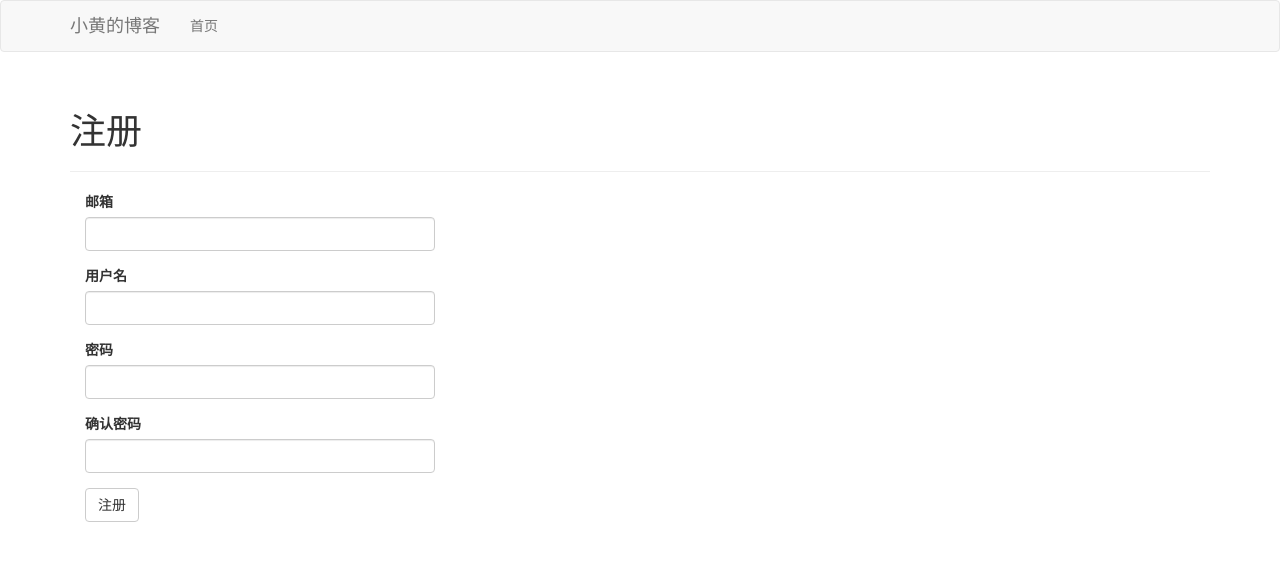
After one commit to hyfgreg/newblog, a Flask app: template app/templates/admin/register.html in a window 1280 px wide. The commit adds this page. Shown: the top 561 px of the page. Run offline with Flask 2, Linux system fonts and the light colour scheme; the template is opened without the code that fills it: values that come from a table or form of the project are taken from there, others are empty; some libraries are stand-ins or nearby versions.

Commit message:
add email

```diff
--- a/app/admin/forms.py
+++ b/app/admin/forms.py
@@ -1,6 +1,8 @@
 from flask_wtf import FlaskForm
 from wtforms import StringField, PasswordField, BooleanField, SubmitField
-from wtforms.validators import Required, Length, Email
+from wtforms.validators import Required, Length, Email,Regexp,EqualTo,ValidationError
+from ..models import User
+
 
 class LoginForm(FlaskForm):
     email = StringField('邮箱', validators=[Required(),Length(1,64),Email()])
@@ -8,3 +10,22 @@ class LoginForm(FlaskForm):
     remember_me = BooleanField('保持登录')
 
     submit = SubmitField('登录')
+
+
+class RegistrationForm(FlaskForm):
+    email = StringField('邮箱',validators=[Required(),Length(1,64),Email()])
+    username = StringField('用户名',validators=[Required(),Length(1,64),
+                                             Regexp('^[A-Za-z0-9_.]*$',0,
+                                                    '用户名仅能含有字母、数字、点、下划线！！！')])
+    password = PasswordField('密码',validators=[Required(),EqualTo('password2',message='请输入相同密码！！！')])
+    password2 = PasswordField('确认密码',validators=[Required()])
+
+    submit = SubmitField('注册')
+
+    def validate_email(self,field):
+        if User.query.filter_by(email = field.data).first():
+            raise ValidationError('邮箱已存在！！！')
+
+    def validate_username(self,field):
+        if User.query.filter_by(username = field.data).first():
+            raise ValidationError('用户名已存在！！！')
--- a/app/admin/views.py
+++ b/app/admin/views.py
@@ -1,9 +1,10 @@
 from flask import url_for,request, render_template, flash, make_response, session, redirect
 from . import admin
-from .forms import LoginForm
-from ..models import User
+from .forms import LoginForm, RegistrationForm
+from ..models import User,db
 from werkzeug.security import generate_password_hash, check_password_hash
 from ..tools.myLogin import should_login,should_not_login, if_admin_registered
+from ..email import send_email
 import logging
 
 # 去掉链接末尾的/，这是个大坑，比如/admin/register可以访问，但是/admin/register/就不可以访问了
@@ -49,4 +50,31 @@ def logout():
 @admin.route('/register', methods=['GET', 'POST'])
 @if_admin_registered
 def register():
-    return '<h1>这是一个注册界面</h1>'
+    form  = RegistrationForm()
+    if form.validate_on_submit():
+        user = User(email = form.email.data,
+                    username = form.username.data,
+                    password = form.password.data,
+                    role_id = 1)
+        db.session.add(user)
+        db.session.commit()
+        token = user.generate_confirmation_token()
+        send_email(user.email,'请验证您的账号！！！',
+                   template='admin/email/confirm',user = user,token = token)
+
+
+        flash('你已经注册，在登录后需首先验证账号！')
+        return redirect(url_for('admin.login'))
+    return render_template('admin/register.html',form = form)
+
+@admin.route('/confirm/<token>')
+@should_login
+def confirm(token):
+    user = User.query.filter_by(role_id = 1).first()
+    if user.confirmed:
+        return redirect(url_for('main.index'))
+    if user.confirm(token):
+        flash('您的账号已经验证！')
+    else:
+        flash('验证地址无效或者已过期')
+    return redirect(url_for('main.index'))
--- /dev/null
+++ b/app/templates/admin/register.html
@@ -0,0 +1,13 @@
+{% extends "base.html" %}
+{% import "bootstrap/wtf.html" as wtf %}
+
+{% block title %}小黄的博客-注册{% endblock %}
+
+{% block page_content %}
+<div class="page-header">
+    <h1>注册</h1>
+</div>
+<div class="col-md-4">
+    {{ wtf.quick_form(form) }}
+</div>
+{% endblock %}
--- a/app/templates/base.html
+++ b/app/templates/base.html
@@ -4,8 +4,8 @@
 
 {% block head %}
 {{ super() }}
-<link rel="shortcut icon" href="{{ url_for('static', filename='favicon.ico') }}" type="image/x-icon">
-<link rel="icon" href="{{ url_for('static', filename='favicon.ico') }}" type="image/x-icon">
+<link rel="shortcut icon" href="{{ url_for('static', filename='logo.png') }}" type="image/x-icon">
+<link rel="icon" href="{{ url_for('static', filename='logo.png') }}" type="image/x-icon">
 <link rel="stylesheet" type="text/css" href="{{ url_for('static', filename='styles.css') }}">
 {% endblock %}
 
--- a/app/templates/index.html
+++ b/app/templates/index.html
@@ -1,6 +1,6 @@
 {% extends "base.html" %}
 
-{% block title %}Flasky{% endblock %}
+{% block title %}小黄的博客{% endblock %}
 
 {% block page_content %}
 <div class="page-header">
--- a/app/tools/myLogin.py
+++ b/app/tools/myLogin.py
@@ -14,9 +14,9 @@ def check_login():
 def should_login(func):
     @wraps(func)
     def wrap(*args,**kwargs):
-        name_hash = request.cookies.get('name_hash','None')
-        if not name_hash:
-            flash('你得登录才能注销啊！！！')
+        # name_hash = request.cookies.get('name_hash','None')
+        if not check_login():
+            flash('请登录！！！')
             return redirect(url_for('main.index'))
         return func(*args,**kwargs)
     return wrap
@@ -35,10 +35,9 @@ def if_admin_registered(func):
     @wraps(func)
     def wrap(*args,**kwargs):
         user = User.query.filter_by(role_id = 1).first()
-        if not user:
+        if user and request.endpoint[:] == 'admin.register':
+            return redirect(url_for('admin.login'))
+        elif not user and request.endpoint[:] == 'admin.login':
             return redirect(url_for('admin.register'))
-        elif user.username == 'hyfgreg' and request.endpoint[:] == 'admin.register':
-            # flash(request.endpoint[:])
-            return redirect(url_for('admin.login'))
         return func(*args,**kwargs)
     return wrap
--- a/config.py
+++ b/config.py
@@ -12,8 +12,8 @@ class Config:
     MAIL_USE_SSL = True
     MAIL_USERNAME = os.environ.get('MAIL_USERNAME') or 'hyfgreg'
     MAIL_PASSWORD = os.environ.get('MAIL_PASSWORD') or 'Zhangxia2008111'
-    FLASKY_MAIL_SUBJECT_PREFIX = '[Flasky]'
-    FLASKY_MAIL_SENDER = 'Flasky Admin <hyfgreg@163.com>'
+    FLASKY_MAIL_SUBJECT_PREFIX = '[小黄的博客]'
+    FLASKY_MAIL_SENDER = '小黄的博客 <hyfgreg@163.com>'
     FLASKY_ADMIN = os.environ.get('FLASKY_ADMIN') or 'hyfgreg@163.com'
     # FLASKY_POSTS_PER_PAGE = 20
     # FLASKY_COMMENTS_PER_PAGE = 20
```
Also changed, not shown: app/models.py (+20 -0 lines), app/templates/admin/email/confirm.html (added, +7 -0 lines), app/templates/admin/email/confirm.txt (added, +11 -0 lines), migrations/versions/5133948691fe_add_confirmed_in_users.py (added, +26 -0 lines), app/static/logo.png (added).
